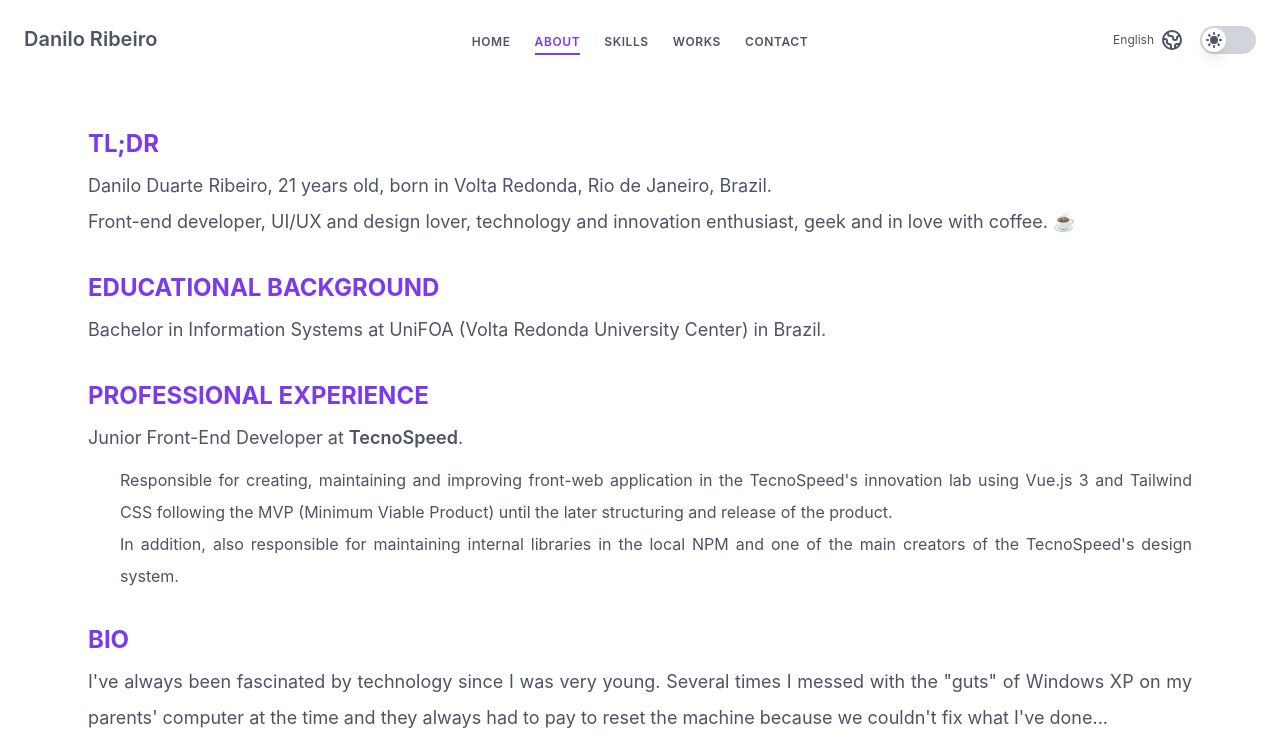
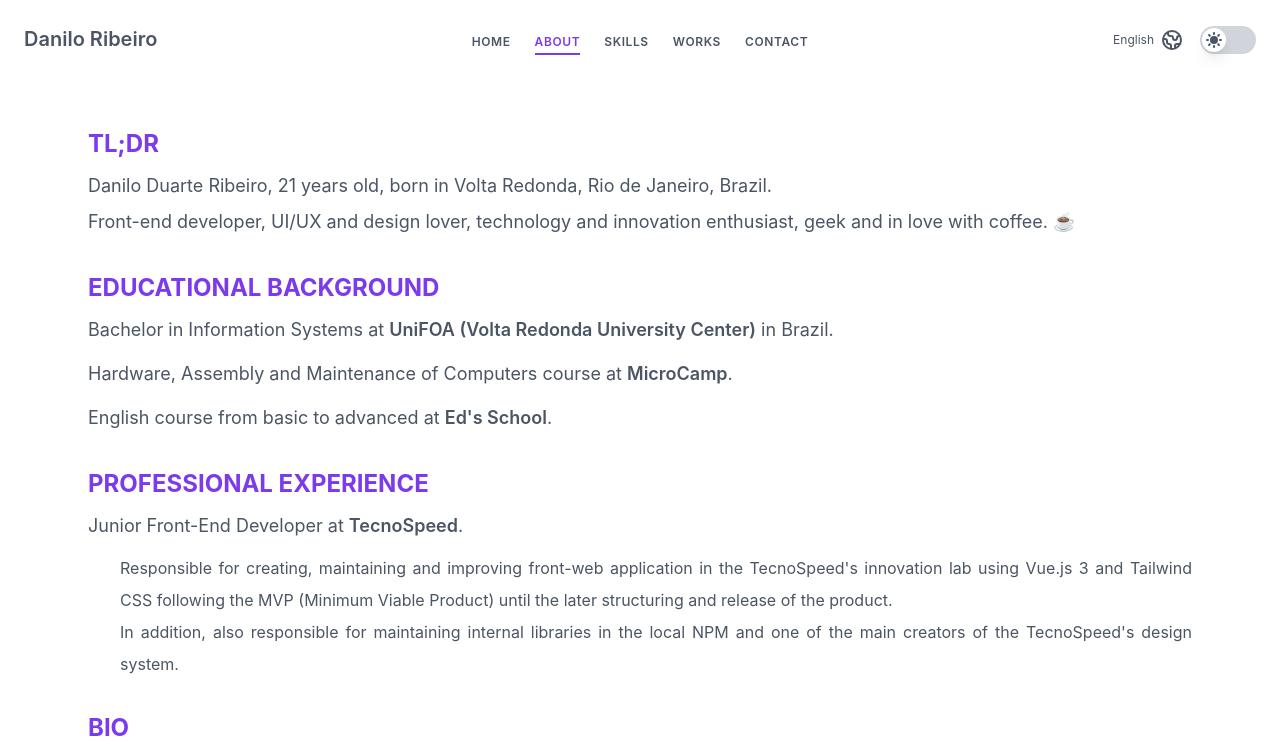
Before and after one commit to daniloribeiro00/daniloribeiro00, a Vue app: page /about in a window 1280 px wide. Shown: the top 744 px of the page. Built offline with nearby package versions, Linux system fonts and the light colour scheme.

Commit message:
added english and hardware courses

```diff
--- a/src/components/Button.vue
+++ b/src/components/Button.vue
@@ -1,6 +1,6 @@
 <template>
   <button
-    class="rounded-lg bg-violet-600 px-3 py-4 text-sm font-medium text-white outline-none ring-violet-600 ring-offset-2 transition-all duration-200 ease-in-out hover:bg-violet-700 focus:ring dark:bg-violet-500 sm:py-2"
+    class="rounded-lg bg-violet-600 px-3 py-4 text-sm font-medium text-white outline-none ring-violet-600 ring-offset-2 transition-all duration-200 ease-in-out hover:bg-violet-800 focus:ring dark:bg-violet-500 dark:hover:bg-violet-700 sm:py-2"
     type="button"
   >
     <slot />
--- a/src/views/About.vue
+++ b/src/views/About.vue
@@ -50,9 +50,54 @@ const myAge = () => {
       >
         {{
           globalStore.language === 'pt-BR'
-            ? 'Bacharel em Sistemas de Informação pelo UniFOA (Centro Universitário de Volta Redonda - RJ).'
-            : 'Bachelor in Information Systems at UniFOA (Volta Redonda University Center) in Brazil.'
+            ? 'Bacharel em Sistemas de Informação pelo '
+            : 'Bachelor in Information Systems at'
         }}
+        <a
+          href="https://www.unifoa.edu.br"
+          target="_blank"
+          class="font-semibold transition-colors hover:text-violet-600 dark:font-bold dark:hover:text-violet-500"
+        >
+          {{
+            globalStore.language === 'pt-BR'
+              ? 'UniFOA (Centro Universitário de Volta Redonda - RJ)'
+              : 'UniFOA (Volta Redonda University Center)'
+          }} </a
+        >{{ globalStore.language === 'pt-BR' ? '.' : ' in Brazil.' }}
+      </p>
+      <p
+        class="whitespace-pre-line text-justify leading-relaxed text-gray-600 dark:text-white sm:text-lg sm:leading-loose"
+      >
+        {{
+          globalStore.language === 'pt-BR'
+            ? 'Curso de Hardware, Montagem e Manutenção de Computadores na '
+            : 'Hardware, Assembly and Maintenance of Computers course at'
+        }}
+        <a
+          href="https://microcamp.com.br"
+          target="_blank"
+          class="font-semibold transition-colors hover:text-violet-600 dark:font-bold dark:hover:text-violet-500"
+        >
+          MicroCamp</a
+        >.
+      </p>
+      <p
+        class="whitespace-pre-line text-justify leading-relaxed text-gray-600 dark:text-white sm:text-lg sm:leading-loose"
+      >
+        {{
+          globalStore.language === 'pt-BR'
+            ? 'Curso de inglês do básico ao avançado na '
+            : 'English course from basic to advanced at '
+        }}
+        <a
+          href="https://www.edidiomas.com.br"
+          target="_blank"
+          class="font-semibold transition-colors hover:text-violet-600 dark:font-bold dark:hover:text-violet-500"
+        >
+          {{
+            globalStore.language === 'pt-BR' ? "Ed's Idiomas" : "Ed's School"
+          }}</a
+        >.
       </p>
     </div>
     <div class="flex w-full flex-col gap-2">
@@ -76,7 +121,7 @@ const myAge = () => {
         <a
           href="https://www.linkedin.com/company/tecnospeed-ti/"
           target="_blank"
-          class="font-semibold"
+          class="font-semibold transition-colors hover:text-violet-600 dark:font-bold dark:hover:text-violet-500"
         >
           TecnoSpeed</a
         >.
--- a/src/views/Contact.vue
+++ b/src/views/Contact.vue
@@ -23,7 +23,7 @@ const globalStore = useGlobalStore();
           <a
             href="https://www.linkedin.com/in/daniloribeiro00/"
             target="_blank"
-            class="flex items-center gap-2 whitespace-pre-line text-justify text-lg font-semibold text-gray-600 dark:text-white"
+            class="flex items-center gap-2 whitespace-pre-line text-justify text-lg font-semibold text-gray-600 transition-colors hover:text-violet-600 dark:text-white dark:hover:text-violet-500"
           >
             <svg
               xmlns="http://www.w3.org/2000/svg"
@@ -49,7 +49,7 @@ const globalStore = useGlobalStore();
           <a
             href="https://github.com/daniloribeiro00"
             target="_blank"
-            class="flex items-center gap-2 whitespace-pre-line text-justify text-lg font-semibold text-gray-600 dark:text-white"
+            class="flex items-center gap-2 whitespace-pre-line text-justify text-lg font-semibold text-gray-600 transition-colors hover:text-violet-600 dark:text-white dark:hover:text-violet-500"
           >
             <svg
               xmlns="http://www.w3.org/2000/svg"
@@ -72,7 +72,7 @@ const globalStore = useGlobalStore();
           <a
             href="mailto:danilo@duarteribeiro.com.br"
             target="_blank"
-            class="flex items-center gap-2 whitespace-pre-line text-justify text-lg font-semibold text-gray-600 dark:text-white"
+            class="flex items-center gap-2 whitespace-pre-line text-justify text-lg font-semibold text-gray-600 transition-colors hover:text-violet-600 dark:text-white dark:hover:text-violet-500"
           >
             <svg
               class="h-7 w-7"
--- a/src/views/Works.vue
+++ b/src/views/Works.vue
@@ -46,7 +46,7 @@ const globalStore = useGlobalStore();
             <a
               href="https://vuejs.org"
               target="_blank"
-              class="text-md flex items-center gap-2 whitespace-nowrap text-justify font-semibold text-gray-600 dark:text-white md:text-sm lg:text-lg"
+              class="text-md flex items-center gap-2 whitespace-nowrap text-justify font-semibold text-gray-600 transition-colors hover:text-violet-600 dark:text-white dark:hover:text-violet-500 md:text-sm lg:text-lg"
             >
               <svg
                 class="logo"
@@ -71,7 +71,7 @@ const globalStore = useGlobalStore();
             <a
               href="https://www.typescriptlang.org"
               target="_blank"
-              class="text-md ml-1 flex items-center gap-2 whitespace-nowrap text-justify font-semibold text-gray-600 dark:text-white md:text-sm lg:text-lg"
+              class="text-md ml-1 flex items-center gap-2 whitespace-nowrap text-justify font-semibold text-gray-600 transition-colors hover:text-violet-600 dark:text-white dark:hover:text-violet-500 md:text-sm lg:text-lg"
             >
               <svg
                 xmlns="http://www.w3.org/2000/svg"
@@ -98,7 +98,7 @@ const globalStore = useGlobalStore();
             <a
               href="https://tailwindcss.com"
               target="_blank"
-              class="text-md flex items-center gap-2 whitespace-nowrap text-justify font-semibold text-gray-600 dark:text-white md:text-sm lg:text-lg"
+              class="text-md flex items-center gap-2 whitespace-nowrap text-justify font-semibold text-gray-600 transition-colors hover:text-violet-600 dark:text-white dark:hover:text-violet-500 md:text-sm lg:text-lg"
             >
               <svg
                 xmlns="http://www.w3.org/2000/svg"
@@ -200,7 +200,7 @@ const globalStore = useGlobalStore();
             <a
               href="https://vuejs.org"
               target="_blank"
-              class="text-md flex items-center gap-2 whitespace-nowrap text-justify font-semibold text-gray-600 dark:text-white md:text-sm lg:text-lg"
+              class="text-md flex items-center gap-2 whitespace-nowrap text-justify font-semibold text-gray-600 transition-colors hover:text-violet-600 dark:text-white dark:hover:text-violet-500 md:text-sm lg:text-lg"
             >
               <svg
                 class="logo"
@@ -225,7 +225,7 @@ const globalStore = useGlobalStore();
             <a
               href="https://www.typescriptlang.org"
               target="_blank"
-              class="text-md ml-1 flex items-center gap-2 whitespace-nowrap text-justify font-semibold text-gray-600 dark:text-white md:text-sm lg:text-lg"
+              class="text-md ml-1 flex items-center gap-2 whitespace-nowrap text-justify font-semibold text-gray-600 transition-colors hover:text-violet-600 dark:text-white dark:hover:text-violet-500 md:text-sm lg:text-lg"
             >
               <svg
                 xmlns="http://www.w3.org/2000/svg"
@@ -252,7 +252,7 @@ const globalStore = useGlobalStore();
             <a
               href="https://tailwindcss.com"
               target="_blank"
-              class="text-md flex items-center gap-2 whitespace-nowrap text-justify font-semibold text-gray-600 dark:text-white md:text-sm lg:text-lg"
+              class="text-md flex items-center gap-2 whitespace-nowrap text-justify font-semibold text-gray-600 transition-colors hover:text-violet-600 dark:text-white dark:hover:text-violet-500 md:text-sm lg:text-lg"
             >
               <svg
                 xmlns="http://www.w3.org/2000/svg"
@@ -437,7 +437,7 @@ const globalStore = useGlobalStore();
             <a
               href="https://vuejs.org"
               target="_blank"
-              class="text-md flex items-center gap-2 whitespace-nowrap text-justify font-semibold text-gray-600 dark:text-white md:text-sm lg:text-lg"
+              class="text-md flex items-center gap-2 whitespace-nowrap text-justify font-semibold text-gray-600 transition-colors hover:text-violet-600 dark:text-white dark:hover:text-violet-500 md:text-sm lg:text-lg"
             >
               <svg
                 class="logo"
@@ -462,7 +462,7 @@ const globalStore = useGlobalStore();
             <a
               href="https://www.typescriptlang.org"
               target="_blank"
-              class="text-md ml-1 flex items-center gap-2 whitespace-nowrap text-justify font-semibold text-gray-600 dark:text-white md:text-sm lg:text-lg"
+              class="text-md ml-1 flex items-center gap-2 whitespace-nowrap text-justify font-semibold text-gray-600 transition-colors hover:text-violet-600 dark:text-white dark:hover:text-violet-500 md:text-sm lg:text-lg"
             >
               <svg
                 xmlns="http://www.w3.org/2000/svg"
@@ -489,7 +489,7 @@ const globalStore = useGlobalStore();
             <a
               href="https://tailwindcss.com"
               target="_blank"
-              class="text-md flex items-center gap-2 whitespace-nowrap text-justify font-semibold text-gray-600 dark:text-white md:text-sm lg:text-lg"
+              class="text-md flex items-center gap-2 whitespace-nowrap text-justify font-semibold text-gray-600 transition-colors hover:text-violet-600 dark:text-white dark:hover:text-violet-500 md:text-sm lg:text-lg"
             >
               <svg
                 xmlns="http://www.w3.org/2000/svg"
```
Also changed, not shown: src/views/Skills.vue (+24 -17 lines).
